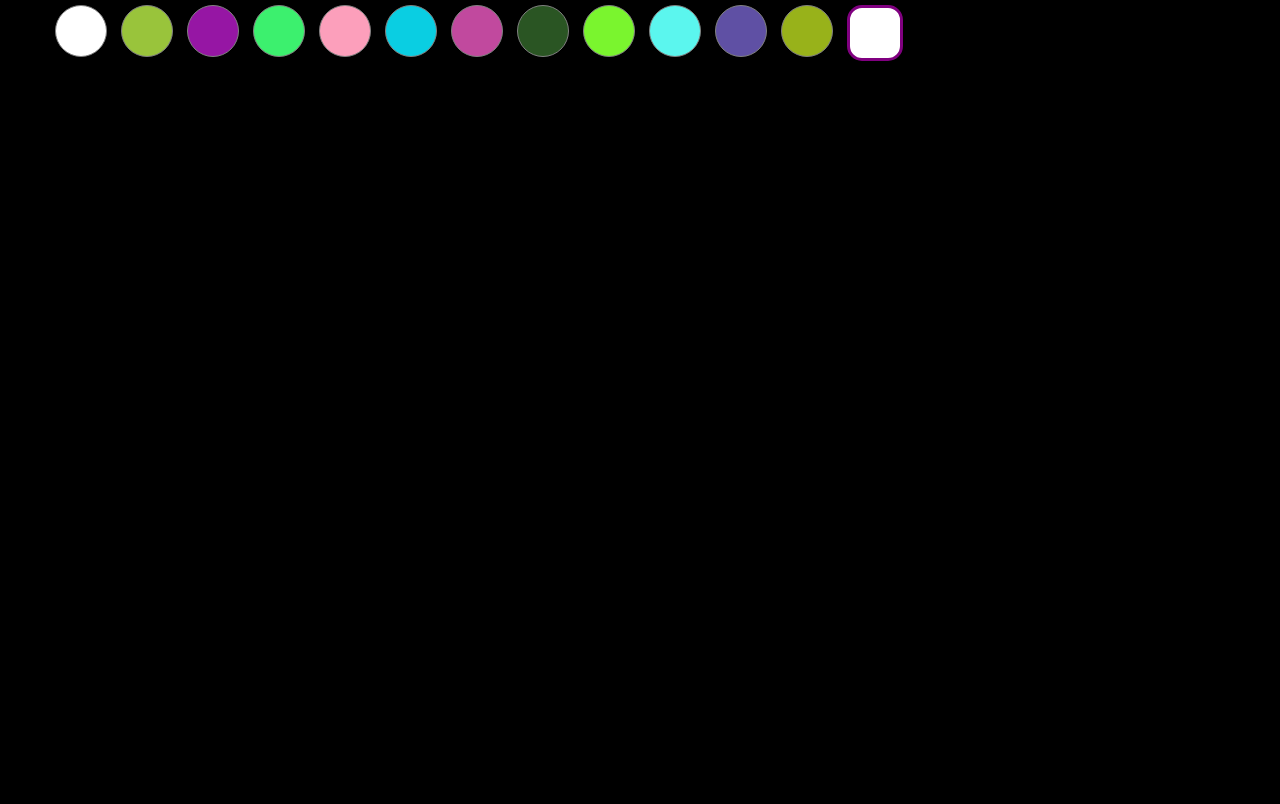
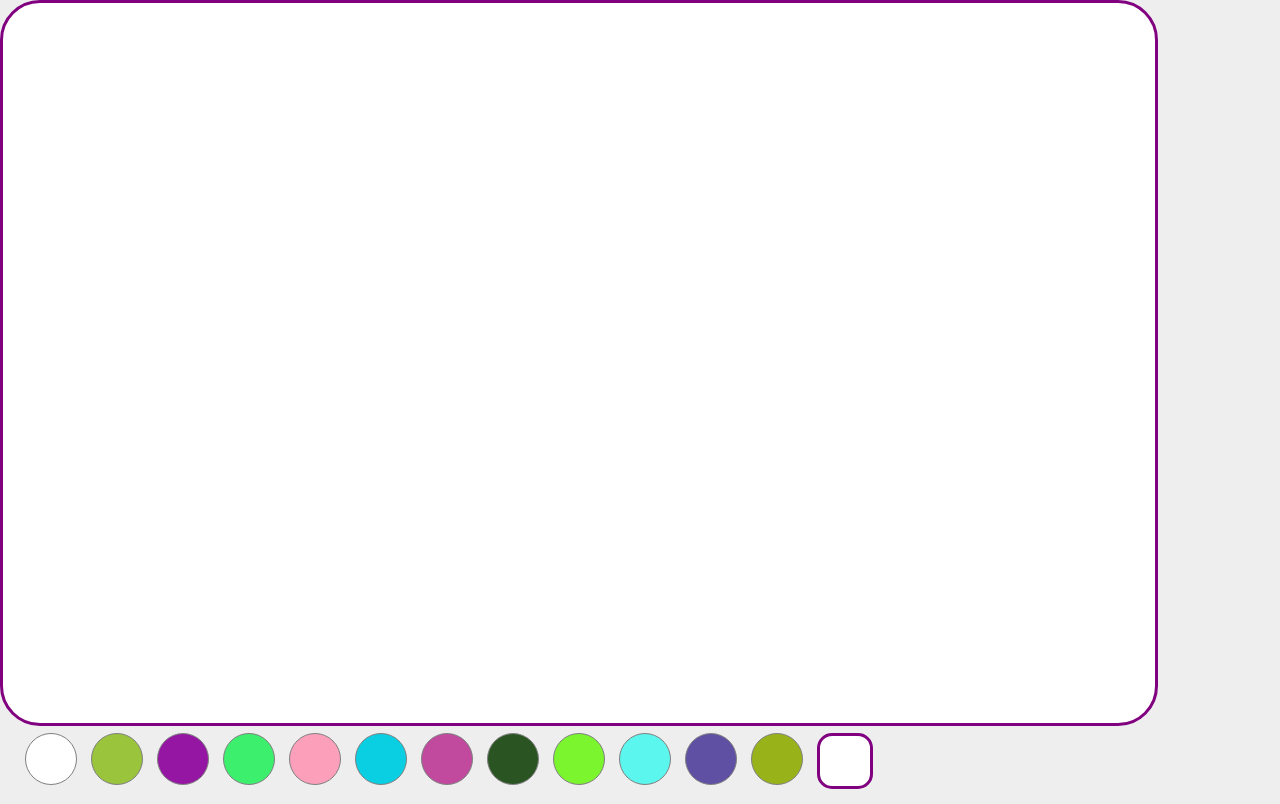
Before and after one commit to mudroljub/bojanka, a plain HTML site: page crtanka2.html in a window 1280 px wide. Drawn offline with Linux system fonts and the light colour scheme.

Commit message:
black changed to white, pallete added

```diff
--- a/crtanka2.html
+++ b/crtanka2.html
@@ -6,15 +6,20 @@
 
 	<style>
 	body {
-		background:#000;
+		background:#eee;
 		margin:0px;
 		padding:0px;
 		overflow:hidden;
 	}
+	canvas {
+		background:#fff;
+		border:3px solid purple;
+		border-radius:40px;
+	}
 	.drzac-boje{
 		position:absolute;
-		top:0;
-		left:50px;
+		top:91%;
+		left:20px;
 	}
 	.boja {
 		width:50px;
@@ -71,8 +76,8 @@ var sadrzaj = platno.getContext('2d');
 var boje = document.getElementsByClassName("boja");
 var pritisnuto;
 
-platno.width = window.innerWidth;
-platno.height = window.innerHeight;
+platno.width = window.innerWidth * 0.9;
+platno.height = window.innerHeight * 0.9;
 
 // pravi paletu i funkciju za hvatanje boja
 function praviPaletu(){
@@ -82,10 +87,8 @@ function praviPaletu(){
 			platno.color = this.style.backgroundColor;
 		});
 	} // kraj for
+	platno.color = boje[boje.length-1].style.backgroundColor;		// početna boja za crtanje
 }
-
-// podrazumeva boju za crtanje
-platno.color = boje[boje.length-1].style.backgroundColor;
 
 platno.addEventListener('mousedown', function(e) {
 	this.X = e.pageX;
@@ -117,7 +120,7 @@ function slucajnaBoja() {
 }
 
 function obrisiPlatno(){
-	sadrzaj.fillStyle = '#000';
+	sadrzaj.fillStyle = '#fff';
 	sadrzaj.fillRect(0,0, platno.width, platno.height);
 	praviPaletu();
 }
```
